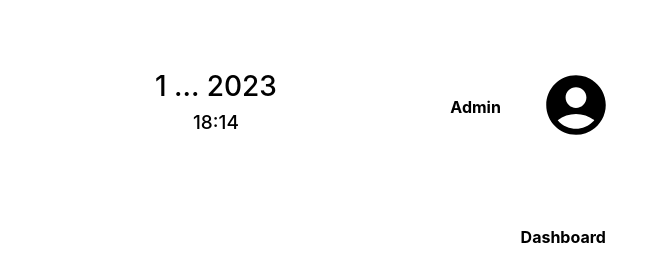
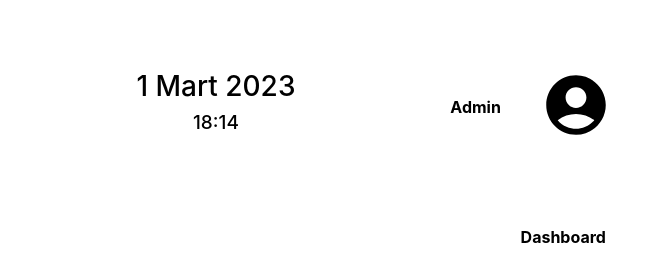
Before and after one commit to CookinnTech/ADL_DEMO_v2.github.io, a plain HTML site: page index.html in a window 1280 px wide. Shown: the top 280 px of the page, 424-1076 px from the left. Drawn offline with nearby package versions, Linux system fonts and the light colour scheme; no server answers.

Commit message:
update clock method

```diff
--- a/index.html
+++ b/index.html
@@ -81,12 +81,11 @@
     <script>
         function updateClock() {
             var now = new Date(),
-                months = ['January', 'February', '...'];
-                time = now.getHours() + ':' + now.getMinutes(),
+                months = ['Ocak', 'Şubat', 'Mart', 'Nisan', 'Mayıs', 'Haziran',
+                          'Temmuz', 'Ağustos', 'Eylül', 'Ekim', 'Kasım', 'Aralık'],
+                time = now.getHours() + ':' + String(now.getMinutes()).padStart(2, '0'),
 
-                date = [now.getDate(),
-                        months[now.getMonth()],
-                        now.getFullYear()].join(' ');
+                date = now.getDate() + ' ' + months[now.getMonth()] + ' ' + now.getFullYear();
 
             document.getElementById('time').innerHTML = time;
             document.getElementById('date').innerHTML = date;
```
